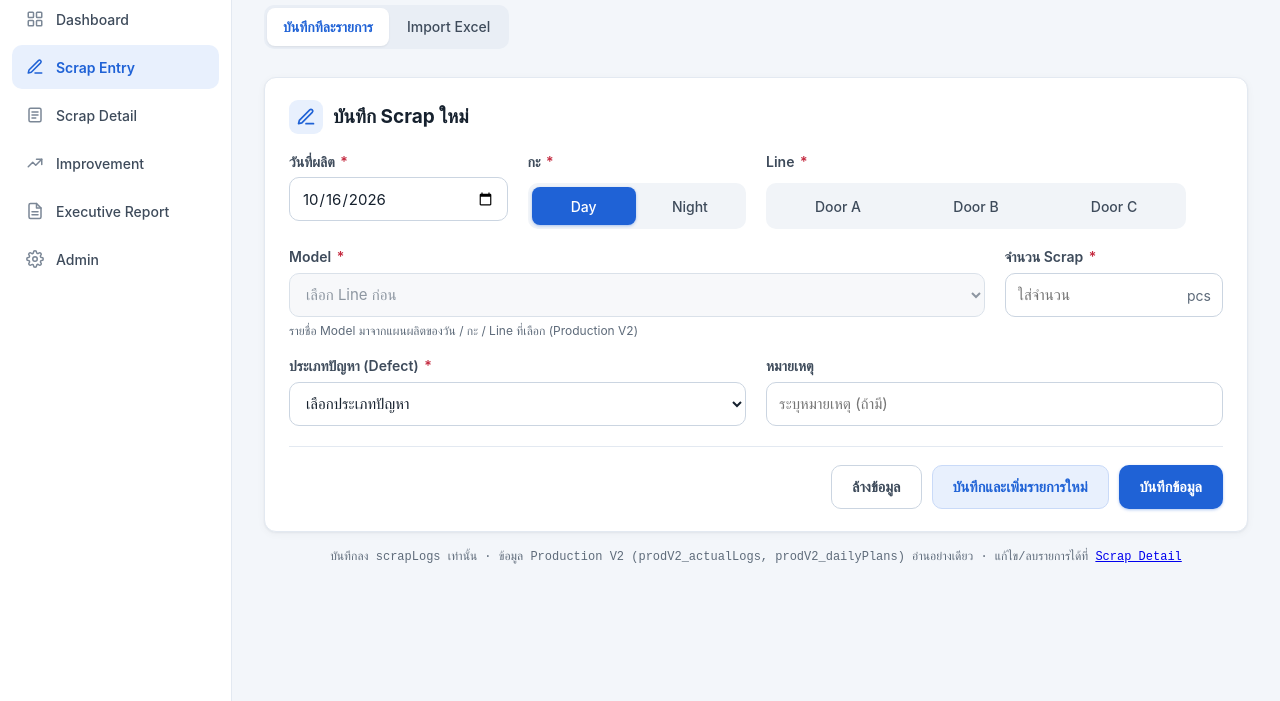
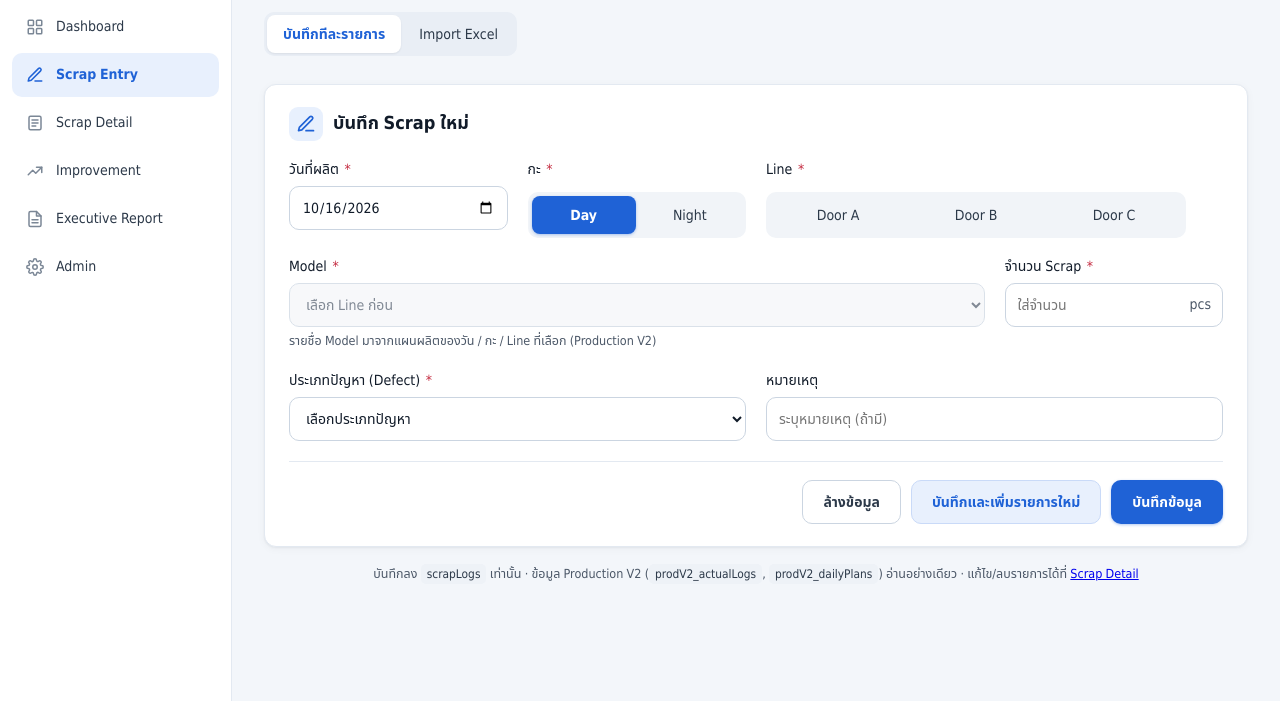
Before and after one commit to KP12264/quality-dashboard, a plain HTML site: page dashboard.html in a window 1280 px wide. Shown: the part 99-800 px from the top of the page. Drawn offline with Linux system fonts and the light colour scheme; a web font is replaced by a local one.

Commit message:
Add files via upload

```diff
--- a/css/dashboard-v5.css
+++ b/css/dashboard-v5.css
@@ -19,8 +19,10 @@ body.qd-v5{
   --v5-blue-soft:#E8F0FD;
   --v5-shadow:0 1px 2px rgba(22,33,46,.05), 0 2px 8px rgba(22,33,46,.04);
   --v5-radius:12px;
-  --font-body:'IBM Plex Sans Thai','Inter',system-ui,sans-serif;
-  --font-display:'IBM Plex Sans Thai','Inter',system-ui,sans-serif;
+  --v5-font:'IBM Plex Sans Thai Looped','IBM Plex Sans Thai','Noto Sans Thai','Leelawadee UI','Tahoma',sans-serif;
+  --font-body:var(--v5-font);
+  --font-display:var(--v5-font);
+  --font-mono:var(--v5-font);   /* no monospace for UI text on V5 pages */
   background:var(--v5-bg);
   color:var(--v5-text);
   font-family:var(--font-body);
@@ -136,6 +138,18 @@ body.qd-v5 .v5-count.neutral b{color:var(--v5-muted);}
 body.qd-v5 .qd-dashboard-target-note{font-size:13px;color:var(--v5-text-2);margin:0 0 18px;min-height:0;}
 body.qd-v5 .qd-dashboard-target-note:empty{display:none;}
 
+/* ---------------- Typography (V5) ----------------
+   One family for Thai/English/numbers. styles.css components below the KPI
+   row used --font-mono with UPPERCASE + letter-spacing; on V5 pages they use
+   the same face, natural case, tabular figures. Typography only. */
+body.qd-v5 button,body.qd-v5 input,body.qd-v5 select,body.qd-v5 textarea{font-family:var(--v5-font);}
+body.qd-v5 .qd-datatable thead th,
+body.qd-v5 .qd-dashboard-line-table th,
+body.qd-v5 table th{font-family:var(--v5-font);text-transform:none;letter-spacing:0;font-size:13px;font-weight:600;}
+body.qd-v5 td,body.qd-v5 .v5-kpi-value,body.qd-v5 .qd-dashboard-target-card-value{font-variant-numeric:tabular-nums;}
+body.qd-v5 .qd-dashboard-panel h2,body.qd-v5 .qd-panel h2{font-family:var(--v5-font);font-weight:600;}
+body.qd-v5 code{font-family:var(--v5-font);}
+
 /* ---------------- Responsive ---------------- */
 @media (max-width:1440px){
   body.qd-v5 .v5-kpi-value{font-size:28px;}
--- a/css/scrap-entry-v5.css
+++ b/css/scrap-entry-v5.css
@@ -8,23 +8,23 @@ body.se-v5 .se-main{max-width:1280px;}
 
 /* ---------------- Header ---------------- */
 body.se-v5 .se-head{display:flex;flex-wrap:wrap;justify-content:space-between;align-items:flex-end;gap:12px;margin-bottom:18px;}
-body.se-v5 .se-head h1{margin:0;font-size:32px;line-height:1.15;font-weight:700;letter-spacing:-.01em;color:var(--v5-text);font-family:var(--font-display);}
-body.se-v5 .se-subtitle{margin:4px 0 0;font-size:15px;color:var(--v5-muted);}
-body.se-v5 .se-crumbs{display:flex;align-items:center;gap:8px;font-size:13px;color:var(--v5-muted);}
+body.se-v5 .se-head h1{margin:0;font-size:28px;line-height:1.5;font-weight:600;letter-spacing:0;color:var(--v5-text);font-family:var(--font-display);}
+body.se-v5 .se-subtitle{margin:2px 0 0;font-size:15px;font-weight:400;line-height:1.55;color:var(--v5-muted);}
+body.se-v5 .se-crumbs{display:flex;align-items:center;gap:8px;font-size:13px;font-weight:400;line-height:1.5;color:var(--v5-muted);}
 body.se-v5 .se-crumbs a{color:var(--v5-muted);text-decoration:none;}
 body.se-v5 .se-crumbs a:hover{color:var(--v5-blue);text-decoration:underline;}
 body.se-v5 .se-crumbs [aria-current]{color:var(--v5-text-2);font-weight:500;}
 
 /* ---------------- Tabs ---------------- */
 body.se-v5 .se-tabs{display:inline-flex;gap:2px;background:#E9EEF5;border:0;border-radius:10px;padding:3px;margin-bottom:14px;}
-body.se-v5 .se-tabs button{min-height:38px;padding:0 16px;border:0;border-radius:8px;background:transparent;font:500 14px var(--font-body);color:var(--v5-text-2);cursor:pointer;}
+body.se-v5 .se-tabs button{min-height:38px;padding:0 16px;border:0;border-radius:8px;background:transparent;font:500 14px/1.5 var(--font-body);color:var(--v5-text-2);cursor:pointer;}
 body.se-v5 .se-tabs button:hover{background:#DFE6F0;}
 body.se-v5 .se-tabs button.active{background:#fff;color:var(--v5-blue);font-weight:600;box-shadow:0 1px 2px rgba(22,33,46,.08);}
 
 /* ---------------- Card ---------------- */
 body.se-v5 .se-card{background:var(--v5-card);border:1px solid var(--v5-line);border-radius:var(--v5-radius);box-shadow:var(--v5-shadow);padding:22px 24px 22px;margin-bottom:18px;}
 body.se-v5 .se-card-head{display:flex;align-items:center;gap:10px;margin-bottom:18px;}
-body.se-v5 .se-card-head h2{margin:0;font-size:19px;font-weight:700;color:var(--v5-text);font-family:var(--font-display);}
+body.se-v5 .se-card-head h2{margin:0;font-size:18px;line-height:1.6;font-weight:600;color:var(--v5-text);font-family:var(--font-display);}
 body.se-v5 .se-card-ico{width:34px;height:34px;border-radius:9px;background:var(--v5-blue-soft);color:var(--v5-blue);display:grid;place-items:center;}
 
 /* the Import Excel panel keeps its content, just gets the V5 card look */
@@ -36,7 +36,7 @@ body.se-v5 .se-span2{grid-column:span 2;}
 body.se-v5 .se-span3{grid-column:span 3;}
 body.se-v5 .se-span4{grid-column:1 / -1;}
 body.se-v5 .se-field{min-width:0;margin:0;padding:0;border:0;display:flex;flex-direction:column;gap:6px;}
-body.se-v5 .se-field > label,body.se-v5 .se-field > legend{font-size:14px;font-weight:600;color:var(--v5-text-2);padding:0;margin:0;line-height:1.4;}
+body.se-v5 .se-field > label,body.se-v5 .se-field > legend{font-size:14px;font-weight:500;color:var(--v5-text);padding:0;margin:0;line-height:1.5;}
 body.se-v5 fieldset.se-field > legend{float:left;width:100%;margin-bottom:6px;}
 body.se-v5 fieldset.se-field > legend + *{clear:both;}
 body.se-v5 .se-field > label{margin-bottom:0;}
@@ -47,36 +47,36 @@ body.se-v5 .se-field input[type="number"],
 body.se-v5 .se-field select{
   width:100%;box-sizing:border-box;min-height:44px;padding:0 12px;
   border:1px solid #CBD5E1;border-radius:10px;background:#fff;
-  font:15px var(--font-body);color:var(--v5-text);
+  font:400 14px/1.5 var(--font-body);font-variant-numeric:tabular-nums;color:var(--v5-text);
 }
 body.se-v5 .se-field select:disabled{background:#F4F6F9;color:var(--v5-muted);}
 body.se-v5 .se-field input:focus,body.se-v5 .se-field select:focus{outline:none;border-color:var(--v5-blue);box-shadow:0 0 0 3px rgba(31,98,214,.15);}
 body.se-v5 .se-field [aria-invalid="true"]{border-color:#C42B40;}
-body.se-v5 .se-hint{font-size:12px;color:var(--v5-muted);}
-body.se-v5 .se-err{font-size:12.5px;color:#B42335;min-height:0;}
+body.se-v5 .se-hint{font-size:12.5px;font-weight:400;line-height:1.5;color:var(--v5-muted);}
+body.se-v5 .se-err{font-size:13px;font-weight:400;line-height:1.5;color:#A61E31;min-height:0;}
 body.se-v5 .se-err:empty{display:none;}
 
 body.se-v5 .se-qty{position:relative;}
 body.se-v5 .se-qty input{padding-right:48px !important;font-variant-numeric:tabular-nums;}
-body.se-v5 .se-qty span{position:absolute;right:12px;top:50%;transform:translateY(-50%);font-size:14px;color:var(--v5-muted);pointer-events:none;}
+body.se-v5 .se-qty span{position:absolute;right:12px;top:50%;transform:translateY(-50%);font-size:14px;font-weight:400;line-height:1;color:var(--v5-muted);pointer-events:none;}
 
 /* segmented radio groups (Shift / Line) */
 body.se-v5 .se-seg{display:flex;max-width:420px;background:#F1F4F8;border-radius:10px;padding:3px;gap:2px;border:1px solid transparent;}
 body.se-v5 .se-seg.invalid{border-color:#C42B40;}
 body.se-v5 .se-seg label{flex:1;position:relative;margin:0;cursor:pointer;}
 body.se-v5 .se-seg input{position:absolute;opacity:0;inset:0;margin:0;cursor:pointer;}
-body.se-v5 .se-seg span{display:flex;align-items:center;justify-content:center;min-height:38px;padding:0 10px;border-radius:8px;font-size:14px;font-weight:500;color:var(--v5-text-2);white-space:nowrap;}
+body.se-v5 .se-seg span{display:flex;align-items:center;justify-content:center;min-height:38px;padding:0 10px;border-radius:8px;font-size:14px;font-weight:500;line-height:1.5;color:var(--v5-text-2);white-space:nowrap;}
 body.se-v5 .se-seg label:hover span{background:#E6ECF4;}
-body.se-v5 .se-seg input:checked + span{background:var(--v5-blue);color:#fff;box-shadow:0 1px 3px rgba(31,98,214,.35);}
+body.se-v5 .se-seg input:checked + span{font-weight:600;background:var(--v5-blue);color:#fff;box-shadow:0 1px 3px rgba(31,98,214,.35);}
 body.se-v5 .se-seg input:focus-visible + span{outline:2px solid var(--v5-blue);outline-offset:2px;}
 
 /* ---------------- Messages + actions ---------------- */
-body.se-v5 .se-msg{margin-top:18px;padding:12px 14px;border-radius:10px;font-size:14px;line-height:1.45;}
+body.se-v5 .se-msg{margin-top:18px;padding:12px 14px;border-radius:10px;font-size:14px;font-weight:400;line-height:1.6;}
 body.se-v5 .se-msg.success{background:#E7F5EE;color:#11633D;border:1px solid #BFE5D0;}
 body.se-v5 .se-msg.error{background:#FCECEE;color:#9F1D30;border:1px solid #F3C4CB;}
 
 body.se-v5 .se-actions{display:flex;flex-wrap:wrap;justify-content:flex-end;gap:10px;margin-top:20px;padding-top:18px;border-top:1px solid var(--v5-line);}
-body.se-v5 .se-btn{min-height:44px;padding:0 20px;border-radius:10px;font:600 14.5px var(--font-body);cursor:pointer;border:1px solid transparent;}
+body.se-v5 .se-btn{min-height:44px;padding:0 20px;border-radius:10px;font:600 14px/1.5 var(--font-body);cursor:pointer;border:1px solid transparent;}
 body.se-v5 .se-btn:disabled{opacity:.6;cursor:progress;}
 body.se-v5 .se-btn.ghost{background:#fff;border-color:#CBD5E1;color:var(--v5-text-2);}
 body.se-v5 .se-btn.ghost:hover:not(:disabled){border-color:var(--v5-blue);color:var(--v5-blue);}
@@ -85,7 +85,69 @@ body.se-v5 .se-btn.soft:hover:not(:disabled){background:#DCE8FC;}
 body.se-v5 .se-btn.primary{background:var(--v5-blue);color:#fff;box-shadow:0 1px 3px rgba(31,98,214,.35);}
 body.se-v5 .se-btn.primary:hover:not(:disabled){background:#1A55BC;}
 
-body.se-v5 .se-foot{font-size:12px;color:var(--v5-muted);}
+body.se-v5 .se-foot{font-family:var(--font-body);font-size:12.5px;font-weight:400;line-height:1.6;color:var(--v5-muted);}
+
+
+/* ==================================================================
+   Typography (Scrap Entry only)
+   One family — IBM Plex Sans Thai Looped — for Thai, English and numbers.
+   Overrides the font tokens of styles.css / dashboard-v5.css on this
+   page only, so the Import Excel panel (styles.css components that use
+   var(--font-mono)) also stops using a monospace face here.
+   Scale: page title 28/600 · card title 18/600 · label 14/500 ·
+   input 14/400 · button 14/600 · table 13–14 · helper 12.5–13/400 ·
+   summary KPI 28/600 (used from Phase B).
+   ================================================================== */
+body.se-v5{
+  --se-font:'IBM Plex Sans Thai Looped','IBM Plex Sans Thai','Noto Sans Thai','Leelawadee UI','Tahoma',sans-serif;
+  --font-body:var(--se-font);
+  --font-display:var(--se-font);
+  --font-mono:var(--se-font);
+  /* stronger text colours than the shared V5 tokens (contrast on white:
+     text 17.3:1 · text-2 11.7:1 · muted 7.2:1; was 5.4:1) */
+  --v5-text:#111B29;
+  --v5-text-2:#2C3949;
+  --v5-muted:#4C5868;
+  font-family:var(--se-font);
+  font-size:14px;
+  line-height:1.55;
+  font-weight:400;
+  color:var(--v5-text);
+  -webkit-font-smoothing:antialiased;
+  text-rendering:optimizeLegibility;
+}
+body.se-v5 button,body.se-v5 input,body.se-v5 select,body.se-v5 textarea{font-family:var(--se-font);}
+body.se-v5 textarea{font-size:14px;font-weight:400;line-height:1.55;}
+/* <code> in notes/footer: same face, shown as a quiet chip instead of monospace */
+body.se-v5 code{font-family:var(--se-font);font-size:.95em;font-weight:500;background:#EEF2F7;color:var(--v5-text-2);padding:1px 6px;border-radius:5px;}
+
+/* sidebar on this page */
+body.se-v5 .qd-dashboard-sidebar-title{font-weight:700;line-height:1.35;letter-spacing:.01em;}
+body.se-v5 .qd-dashboard-sidebar-subtitle{font-size:12px;font-weight:400;line-height:1.45;color:var(--v5-muted);}
+body.se-v5 .qd-dashboard-sidebar-link{font-size:14px;font-weight:500;line-height:1.5;}
+body.se-v5 .qd-dashboard-sidebar-link.active{font-weight:600;}
+
+/* numbers */
+body.se-v5 .se-qty input,
+body.se-v5 input[type="date"],
+body.se-v5 .qd-datatable td,
+body.se-v5 .se-kpi-value{font-variant-numeric:tabular-nums;}
+body.se-v5 .se-kpi-value{font-size:28px;font-weight:600;line-height:1.3;color:var(--v5-text);}
+
+/* Import Excel panel (styles.css components) — typography only */
+body.se-v5 .qd-import-panel h2{font-family:var(--se-font);font-size:18px;font-weight:600;line-height:1.45;color:var(--v5-text);}
+body.se-v5 .qd-import-panel h2::before{display:none;}
+body.se-v5 .qd-import-panel h3{font-family:var(--se-font);font-size:16px;font-weight:600;line-height:1.5;color:var(--v5-text);}
+body.se-v5 .qd-panel-note{font-size:13px;font-weight:400;line-height:1.6;color:var(--v5-muted);}
+body.se-v5 .qd-form-field label{font-family:var(--se-font);font-size:14px;font-weight:500;letter-spacing:0;text-transform:none;line-height:1.5;color:var(--v5-text);}
+body.se-v5 .qd-form-field input,body.se-v5 .qd-select-wide,body.se-v5 .qd-import-panel select{font-size:14px;font-weight:400;}
+body.se-v5 .qd-datatable{font-size:14px;}
+body.se-v5 .qd-datatable thead th{font-family:var(--se-font);font-size:13px;font-weight:500;letter-spacing:0;text-transform:none;line-height:1.45;}
+body.se-v5 .qd-datatable td{font-size:14px;font-weight:400;line-height:1.5;}
+body.se-v5 .mini-add-btn,body.se-v5 .qd-file-label,body.se-v5 .qd-submit-btn{font-family:var(--se-font);font-size:14px;font-weight:600;letter-spacing:0;line-height:1.5;}
+body.se-v5 .qd-import-filename{font-size:13px;font-weight:400;color:var(--v5-muted);}
+body.se-v5 .qd-form-message{font-size:14px;font-weight:400;line-height:1.6;}
+body.se-v5 .qd-banner{font-size:14px;line-height:1.55;}
 
 /* ---------------- Responsive ---------------- */
 @media (max-width:1100px){
@@ -94,7 +156,7 @@ body.se-v5 .se-foot{font-size:12px;color:var(--v5-muted);}
 }
 @media (max-width:600px){
   body.se-v5 .se-head{flex-direction:column;align-items:flex-start;}
-  body.se-v5 .se-head h1{font-size:26px;}
+  body.se-v5 .se-head h1{font-size:24px;}
   body.se-v5 .se-card{padding:18px 16px;}
   body.se-v5 .se-grid{grid-template-columns:1fr;}
   body.se-v5 .se-span2,body.se-v5 .se-span3,body.se-v5 .se-span4{grid-column:auto;}
```
